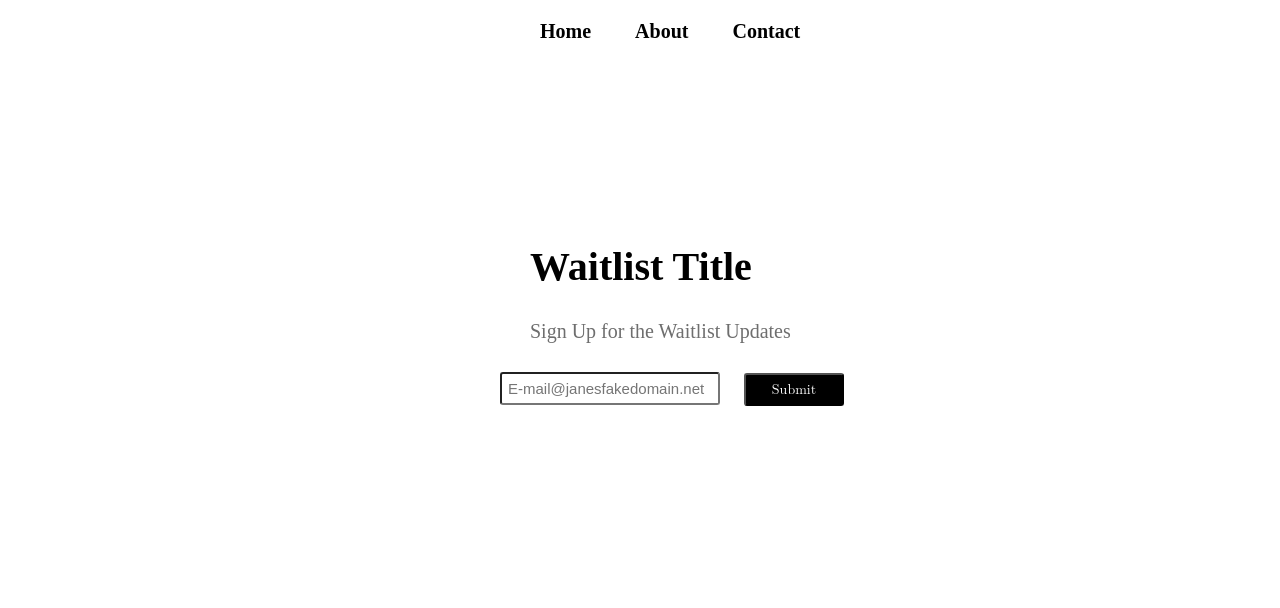
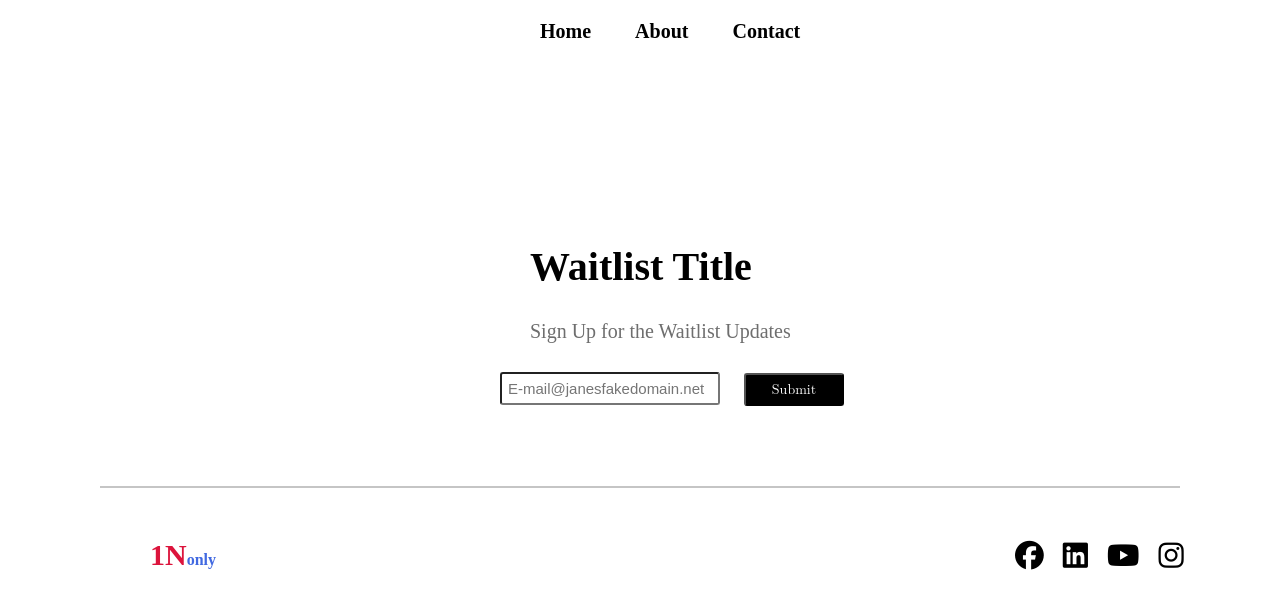
Before and after one commit to 1NonlyRohan/Coding-Nest-Assignment-12-v2, a plain HTML site: page index.html in a window 1280 px wide. Drawn offline with Linux system fonts and the light colour scheme.

Commit message:
Adding Footer

```diff
--- a/index.html
+++ b/index.html
@@ -55,6 +55,21 @@
 
         </main>
 
+        <div class="line"></div>
+
+        <footer class="foot">
+            <div class="logo">
+                <a href="#">1N<span>only</span></a>
+            </div>
+
+            <div class="social-links">
+                <a href="#"><i class="fa-brands fa-facebook fa-xl" title="fb" alt="fb"></i></a>
+                <a href="#"><i class="fa-brands fa-linkedin fa-xl" title="in" alt="in"></i></a>
+                <a href="#"><i class="fa-brands fa-youtube fa-xl" title="yt" alt="yt"></i></a>
+                <a href="#"><i class="fa-brands fa-instagram fa-xl" title="instagram" alt="instagram"></i></a>
+            </div>
+
+        </footer>
 
 </body>
 </html>
--- a/style.css
+++ b/style.css
@@ -66,3 +66,34 @@ button a {
     color: white;
     font-size: 14px;
 }
+
+
+.line {
+    margin: 80px 100px 0px 100px;
+    border: 1px solid rgb(197, 197, 197);
+}
+
+.logo a {
+    color: crimson;
+    position: absolute;
+    margin: 50px 0px 0px 150px;
+    font-size: 30px;
+    font-family: cinzel;
+    font-weight: 900;
+}
+
+.social-links {
+    position: absolute;
+    margin: 60px 0 0 1000px;
+}
+
+.social-links .fa-xl {
+    font-size: 1.8em;
+    margin-left: 15px;
+    color: black;
+}
+
+.social-links .fa-xl:hover {
+    transition: all 0.3s;
+    color: darkgray;
+}
```
